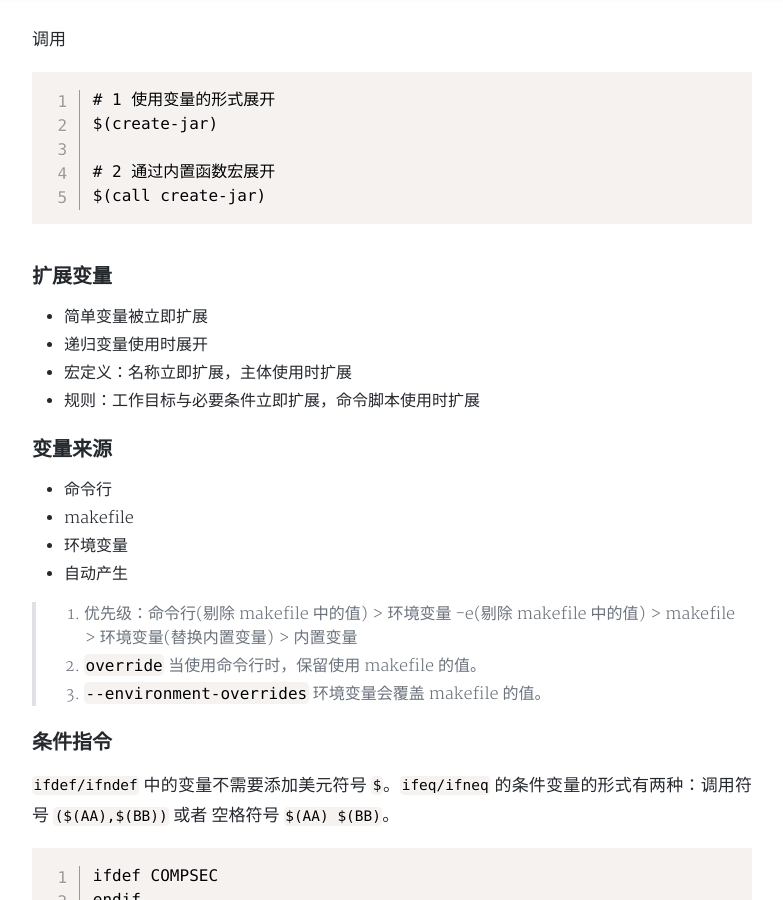
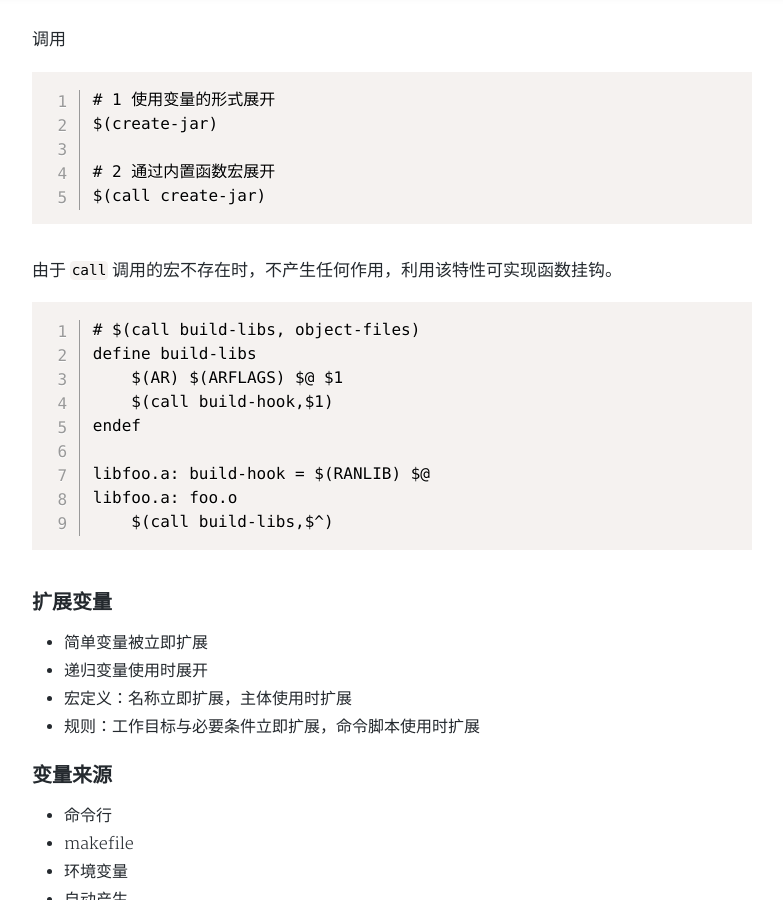
Before and after one commit to yanminhui/yanminhui.github.io, a Jekyll site: the page built from _posts/articles/2019-05-04-make.md, in a window 1280 px wide and 900 px high, scrolled down 5348 px. Shown: the whole window, without its empty margins (248-1031 px from the left). Built offline with Jekyll 4.4.1, drawn with Linux system fonts in a browser that asks for light colours; nearby versions of some CDN libraries; a style sheet for code colours, icons or effects is not loaded.

Commit message:
Add function hook in make.

````diff
--- a/_posts/articles/2019-05-04-make.md
+++ b/_posts/articles/2019-05-04-make.md
@@ -221,6 +221,20 @@ $(create-jar)
 $(call create-jar)
 ```
 
+由于 `call` 调用的宏不存在时，不产生任何作用，利用该特性可实现函数挂钩。
+
+```makefile
+# $(call build-libs, object-files)
+define build-libs
+	$(AR) $(ARFLAGS) $@ $1
+	$(call build-hook,$1)
+endef
+
+libfoo.a: build-hook = $(RANLIB) $@
+libfoo.a: foo.o
+	$(call build-libs,$^)
+```
+
 ### 扩展变量
 
 - 简单变量被立即扩展
````
